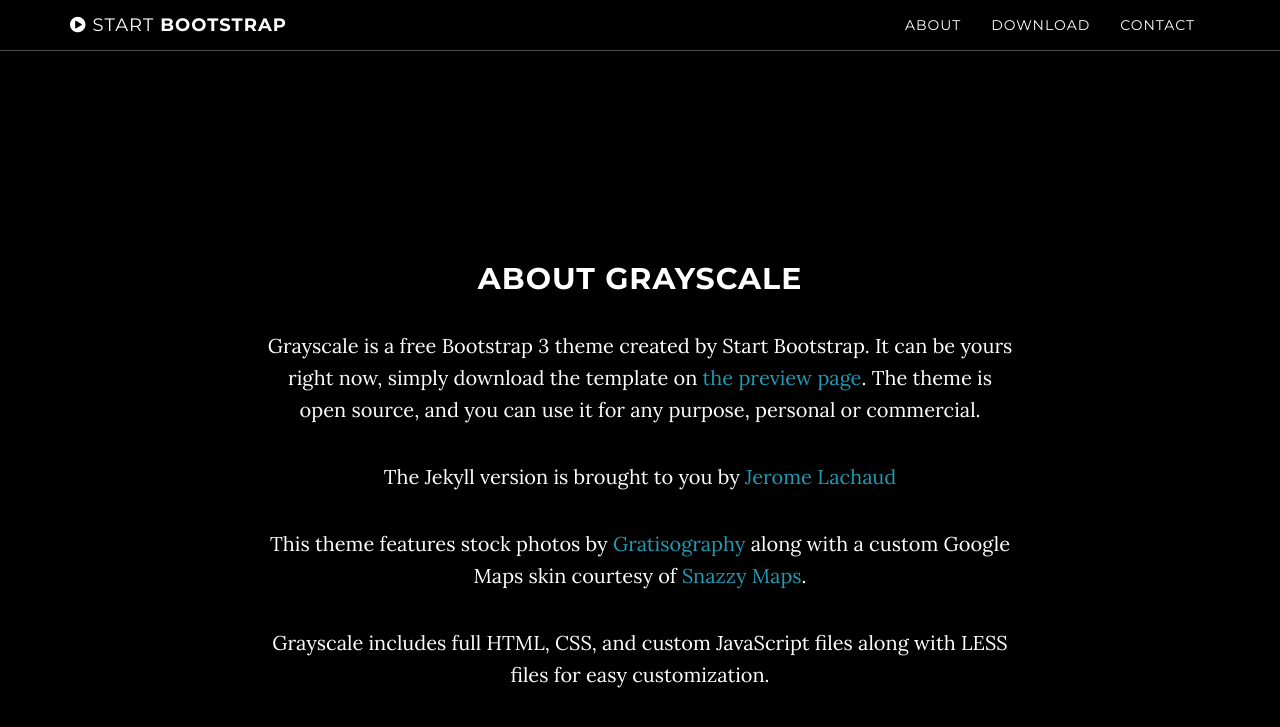
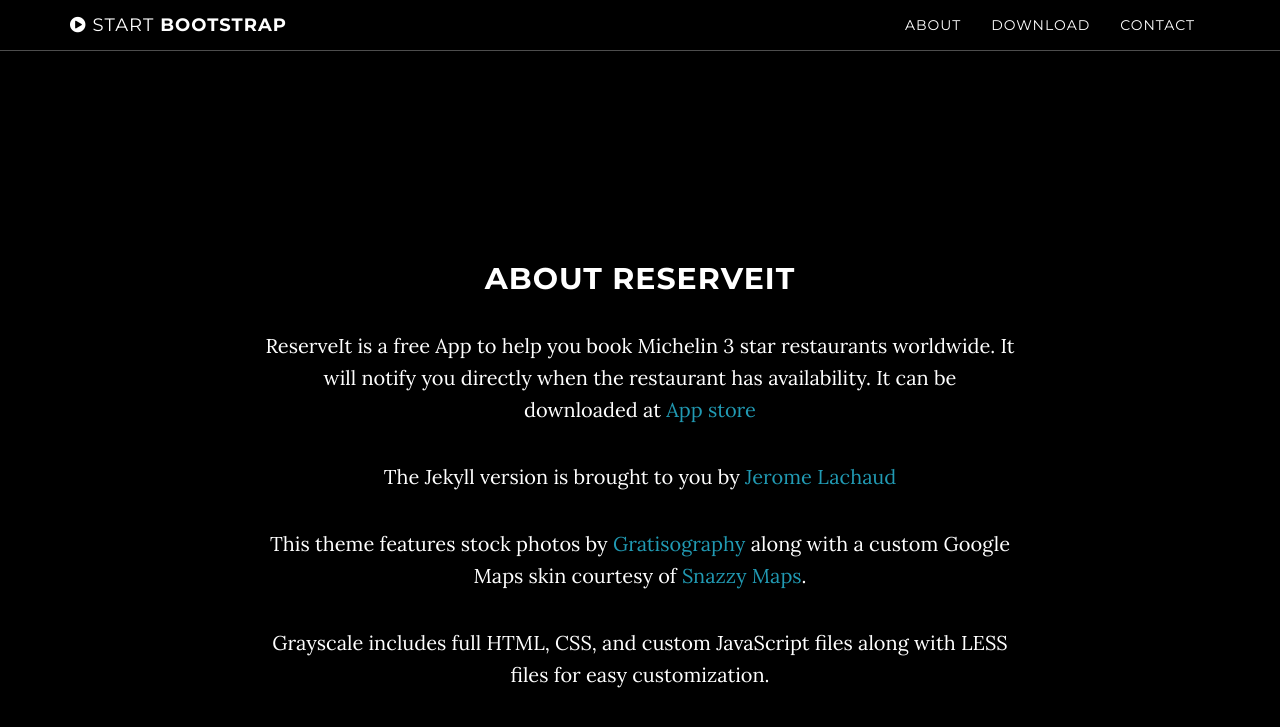
Before and after one commit to xiaoyubai/xiaoyubai.github.io, a Jekyll site: the page built from index.html, in a window 1280 px wide and 900 px high, scrolled down 838 px. Shown: the top 727 px of the window. Built offline with Jekyll 4.4.1, drawn with Linux system fonts in a browser that asks for light colours.

Commit message:
modify about me

```diff
--- a/_includes/about.html
+++ b/_includes/about.html
@@ -2,8 +2,8 @@
     <section id="about" class="container content-section text-center">
         <div class="row">
             <div class="col-lg-8 col-lg-offset-2">
-                <h2>About Grayscale</h2>
-                <p>Grayscale is a free Bootstrap 3 theme created by Start Bootstrap. It can be yours right now, simply download the template on <a href="http://startbootstrap.com/template-overviews/grayscale/">the preview page</a>. The theme is open source, and you can use it for any purpose, personal or commercial.</p>
+                <h2>About ReserveIt</h2>
+                <p>ReserveIt is a free App to help you book Michelin 3 star restaurants worldwide. It will notify you directly when the restaurant has availability.  It can be downloaded at <a href="http://xiaoyubai.github.io/">App store</a></p>
                 <p>The Jekyll version is brought to you by <a href="https://github.com/jeromelachaud">Jerome Lachaud</a></p>
                 <p>This theme features stock photos by <a href="http://gratisography.com/">Gratisography</a> along with a custom Google Maps skin courtesy of <a href="http://snazzymaps.com/">Snazzy Maps</a>.</p>
                 <p>Grayscale includes full HTML, CSS, and custom JavaScript files along with LESS files for easy customization.</p>
```
